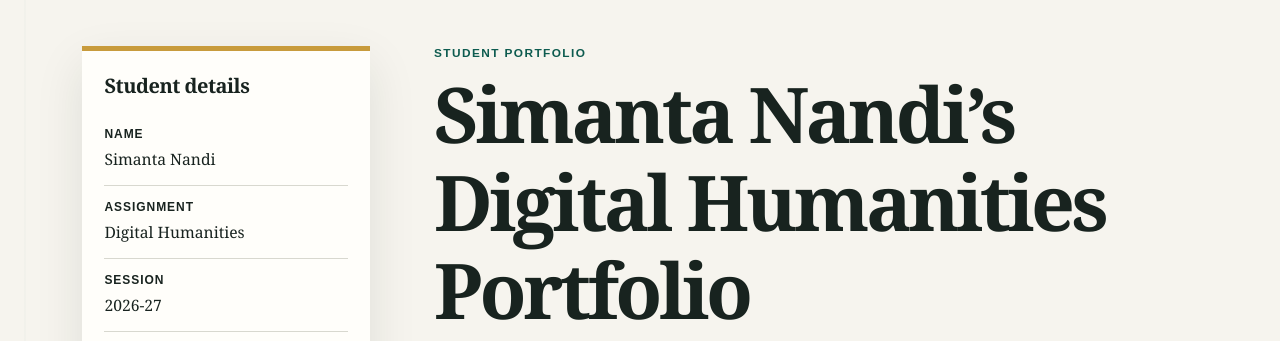
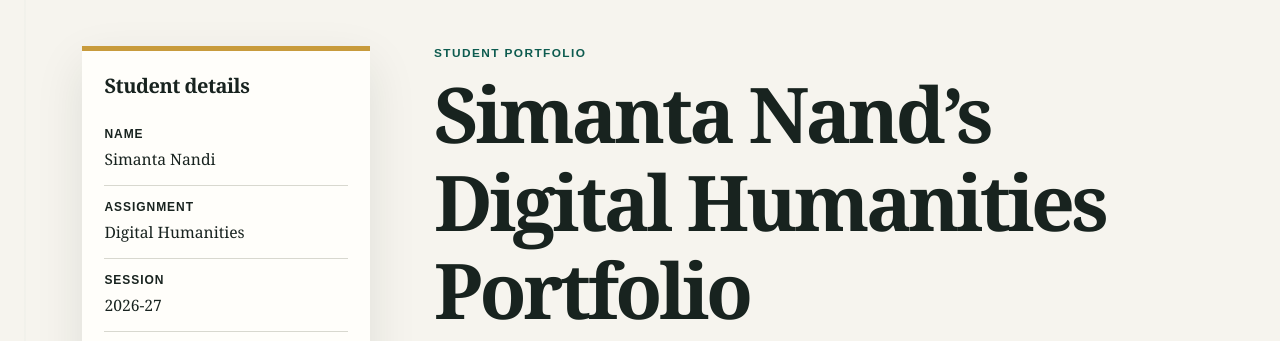
Before and after one commit to SimantaDH/DH-IITISM, a plain HTML site: page index.html in a window 1280 px wide. Shown: the part 152-493 px from the top of the page. Drawn offline with Linux system fonts and the light colour scheme.

Commit message:
Fix typo in portfolio title

```diff
--- a/index.html
+++ b/index.html
@@ -299,7 +299,7 @@
         <!-- EDIT HERE: This page collects several assignments by one student. -->
         <section class="hero" aria-labelledby="portfolio-title">
           <p class="label project-kicker">Student portfolio</p>
-          <h1 id="portfolio-title"> Simanta Nandi&rsquo;s Digital Humanities Portfolio</h1>
+          <h1 id="portfolio-title"> Simanta Nand&rsquo;s Digital Humanities Portfolio</h1>
           <p class="abstract"><strong>Portfolio introduction.</strong> [EDIT: In 2&ndash;4 sentences, introduce the interests, questions, materials, or methods that connect your assignments. Readers can explore each exhibition below.]</p>
 
           <nav class="contents-nav" aria-label="Assignments on this page">
```
